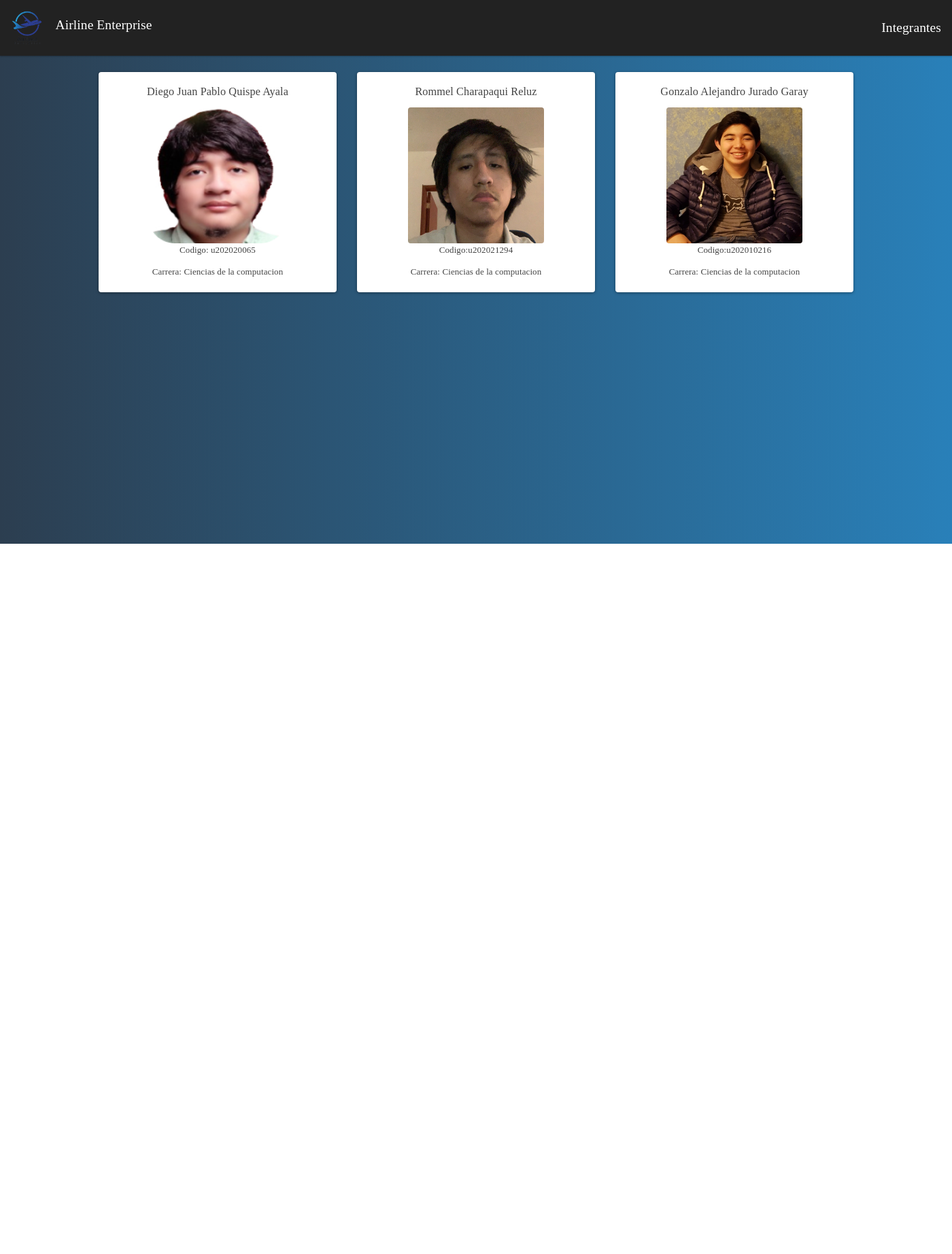
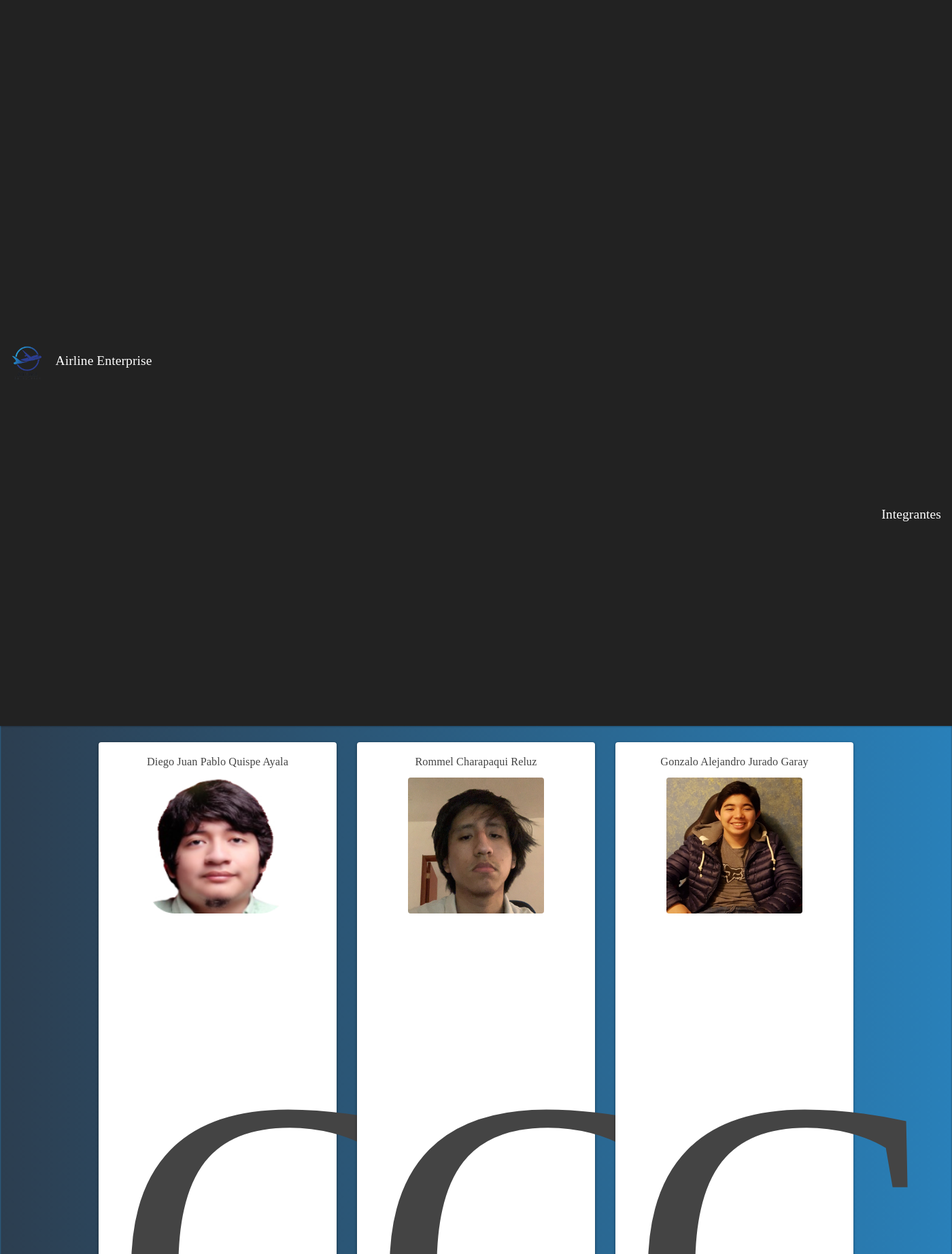
Before and after one commit to GonJurado/SO-G03, a Flask app: page /integrantes in a window 1400 px wide; the page is wider, and only the part inside the window is pictured. Shown: the top 1845 px of that part at 68% size. Before the commit the page ends 800 px from the top of that part, so only its background shows below. Run offline with Flask 3, Linux system fonts and the light colour scheme; some libraries are stand-ins or nearby versions.

Commit message:
Update main.css

```diff
--- a/flask-contacts-app/static/css/main.css
+++ b/flask-contacts-app/static/css/main.css
@@ -13,11 +13,11 @@ body {
     #2980b9
   ); /* W3C, IE 10+/ Edge, Firefox 16+, Chrome 26+, Opera 12+, Safari 7+ */
   font-family: 'Times New Roman', Times, serif;
-  font-size: 14 cm;
+  font-size: 18cm;
 }
 .table td, .table th {
   color: white;
-  align-items: center;
+  margin: auto;
 }
 .navbar-brand-img {
   height: 50px;
```
